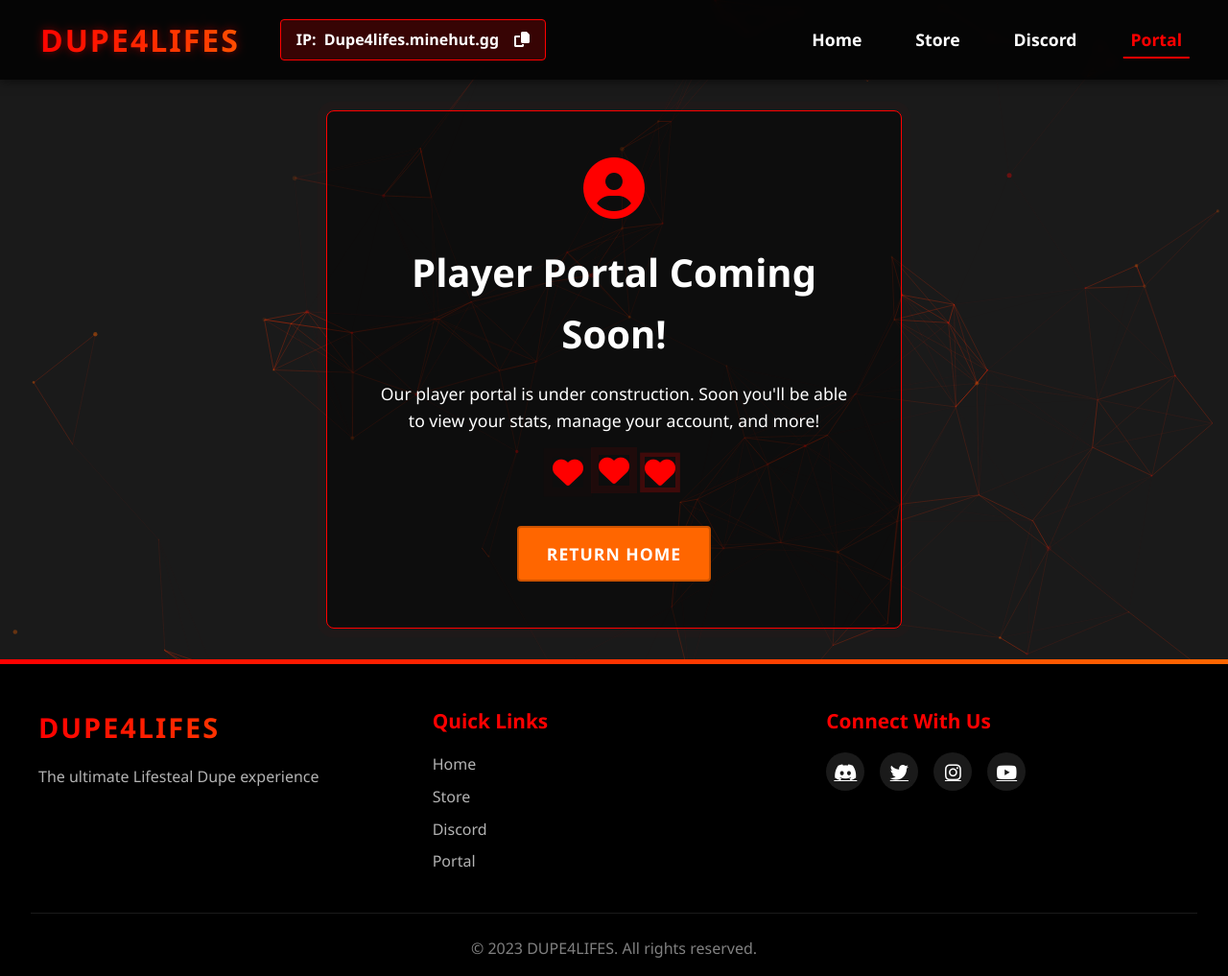
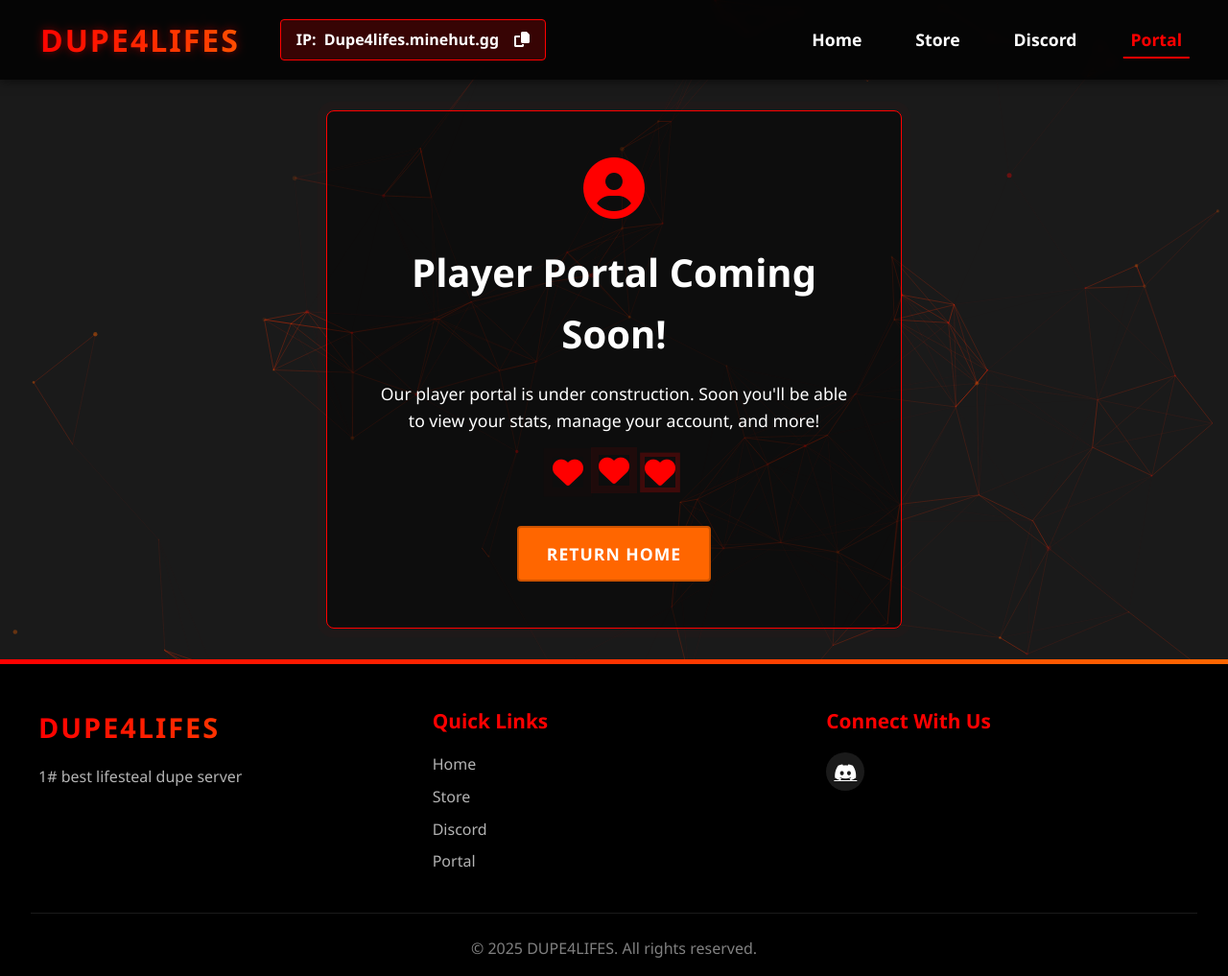
Before and after one commit to xlCyk0lx/Dupe4LifesWeb, a plain HTML site: page portal.html in a window 1280 px wide. Shown: the whole page at 96% size. Drawn offline with nearby package versions, Linux system fonts and the light colour scheme; animation ran at ten frames a second.

Commit message:
Update portal.html

```diff
--- a/portal.html
+++ b/portal.html
@@ -7,7 +7,7 @@
     <meta name="description" content="Access your DUPE4LIFES player portal to manage your account and view your stats!">
     <meta name="og:description" content="Access your DUPE4LIFES player portal to manage your account and view your stats!">
     <meta name="og:title" content="Portal - DUPE4LIFES">
-    <meta name="og:url" content="https://dupe4lifes.com/portal">
+    <meta name="og:url" content="https://dupe4lifes.org/portal">
     <link rel="stylesheet" href="css/style.css">
     <link rel="stylesheet" href="https://cdnjs.cloudflare.com/ajax/libs/font-awesome/6.4.0/css/all.min.css">
 </head>
@@ -27,7 +27,7 @@
             <ul>
                 <li><a href="index.html">Home</a></li>
                 <li><a href="store.html">Store</a></li>
-                <li><a href="https://discord.gg/yourlink" target="_blank">Discord</a></li>
+                <li><a href="https://dc.gg/dupe4lifes" target="_blank">Discord</a></li>
                 <li><a href="portal.html" class="active">Portal</a></li>
             </ul>
         </nav>
@@ -53,7 +53,7 @@
         <div class="footer-content">
             <div class="footer-logo">
                 <h2 class="footer-server-title">DUPE4LIFES</h2>
-                <p>The ultimate Lifesteal Dupe experience</p>
+                <p>1# best lifesteal dupe server</p>
             </div>
             <div class="footer-links">
                 <h3>Quick Links</h3>
@@ -67,15 +67,12 @@
             <div class="footer-social">
                 <h3>Connect With Us</h3>
                 <div class="social-icons">
-                    <a href="https://discord.gg/yourlink" target="_blank"><i class="fab fa-discord"></i></a>
-                    <a href="#" target="_blank"><i class="fab fa-twitter"></i></a>
-                    <a href="#" target="_blank"><i class="fab fa-instagram"></i></a>
-                    <a href="#" target="_blank"><i class="fab fa-youtube"></i></a>
+                    <a href="https://dc.gg/dupe4lifes" target="_blank"><i class="fab fa-discord"></i></a>
                 </div>
             </div>
         </div>
         <div class="footer-bottom">
-            <p>© 2023 DUPE4LIFES. All rights reserved.</p>
+            <p>© 2025 DUPE4LIFES. All rights reserved.</p>
         </div>
     </footer>
 
```
